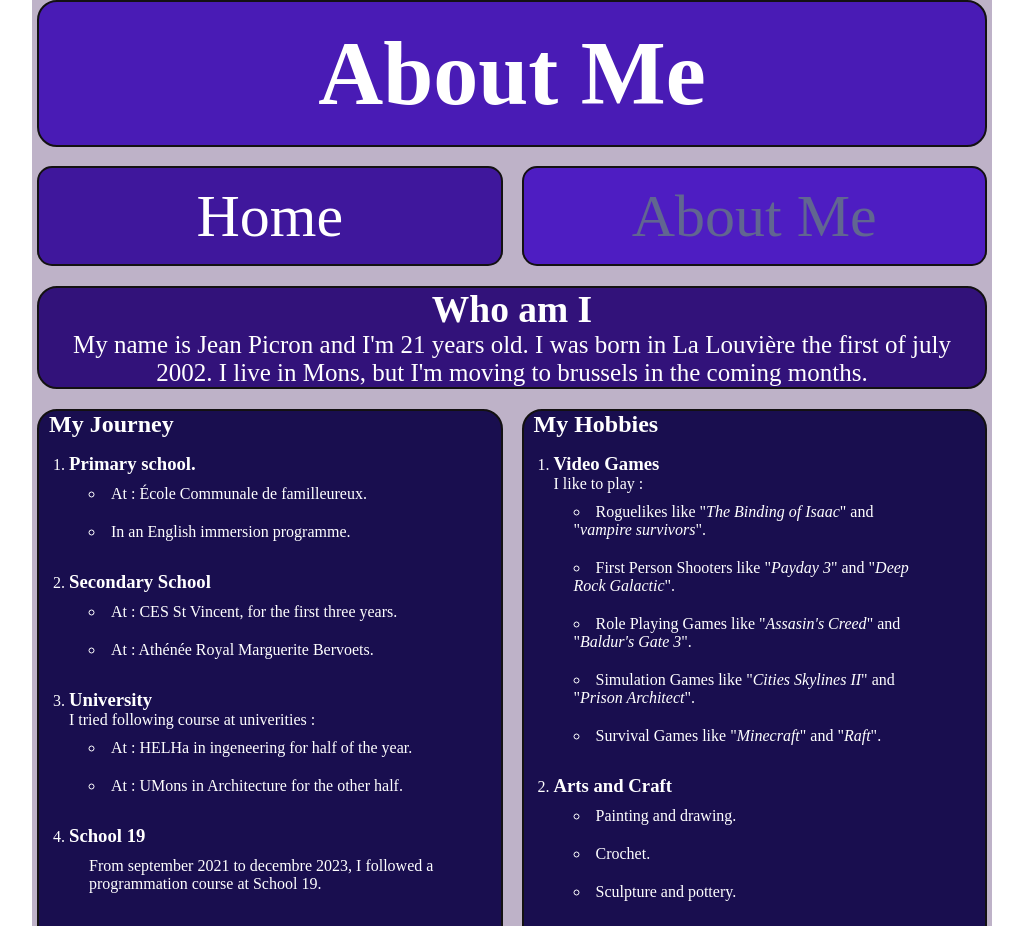
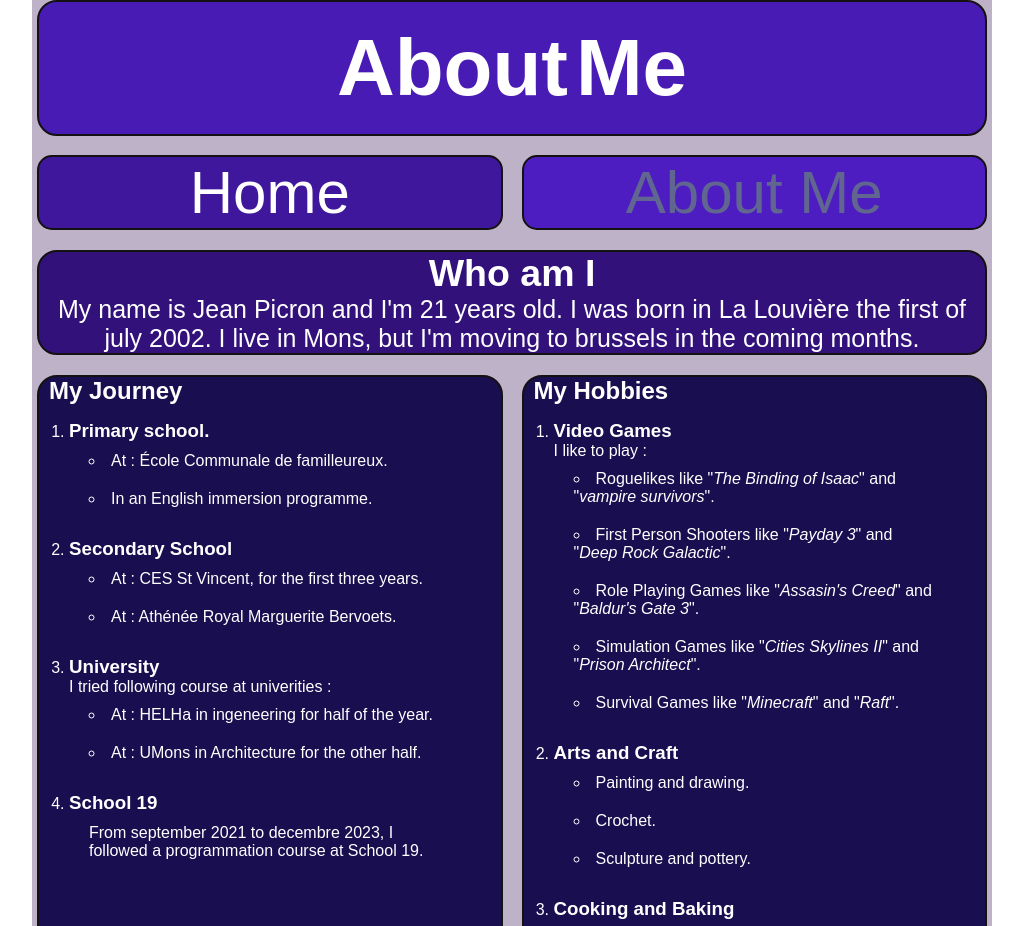
Before and after one commit to jpicron/jpicron.github.io, a plain HTML site: page about.html in a window 1280 px wide. Shown: the top 926 px of the page, without its empty margins (128-1151 px from the left). Drawn offline with Linux system fonts and the light colour scheme.

Commit message:
changed-font-andfont-size

```diff
--- a/about.css
+++ b/about.css
@@ -1,13 +1,5 @@
 .page {
 	height: auto;
-}
-
-.title {
-	padding: 0 200px;
-}
-
-nav a{
-	height: 100px;
 }
 
 .page {
--- a/about.html
+++ b/about.html
@@ -9,7 +9,9 @@
 	<body>
 		<div class="page">
 			<header>
-				<h1 class="title">About Me</h1>
+				<h1 class="title1">About</h1>
+				<div class="separator"></div>
+				<h1 class="title2">Me</h1>
 			</header>
 			<nav>
 				<a class="home header-element" href="index.html">Home</a>
--- a/styles.css
+++ b/styles.css
@@ -6,8 +6,9 @@
 
 .page {
 	background-color: #BEB2C8;
-	height: 850px;
 	padding: 0 5px;
+	font-family: cofo-sans-variable, sans-serif;
+	ont-variation-settings: "slnt" 0, "wght" 400;
 }
 
 header {
@@ -23,9 +24,21 @@ header {
 
 header h1 {
 	display: flex;
-	font-size: 70px;
+	font-size: 35px;
 	justify-content: center;
 }
+
+.title1 {
+	justify-content: left;
+	align-items: flex-start;
+	padding-left: 10px;
+}
+
+.title2 {
+	justify-content: right;
+	padding-right: 10px;
+}
+
 
 nav {
 	display: flex;
@@ -35,12 +48,12 @@ nav {
 
 nav a {
 	width: 100%;
-	height: 100px;
+	height: 40px;
 	display: flex;
 	justify-content: center;
 	align-items: center;
 	color: #FFF;
-	font-size: 60px;
+	font-size: 30px;
 	border: 2px solid #131112;
 	border-radius: 15px;
 	background-color: #3F179C;
@@ -49,7 +62,7 @@ nav a {
 }
 
 nav a:hover {
-	height: 110px;
+	height: 50px;
 	background-color: #96bdc1;
 }
 nav a:active {
@@ -73,13 +86,12 @@ nav a:active {
 	.page {
 		width: 960px;
 		margin: 0 auto;
-		height: 574px;
 	}
 	header {
 		flex-direction: row;
 	}
 	header h1 {
-		font-size: 90px;
+		font-size: 80px;
 	}
 	header .separator {
 		width: 0.5em;
@@ -92,8 +104,11 @@ nav a:active {
 		display: flex;
 		width: 49%;
 		margin-top: 2%;
+		font-size: 60px;
+		height: 75px;
 	}
 	nav a:hover {
 		width: 50%;
+		height: 76px;
 	}
 }
```
